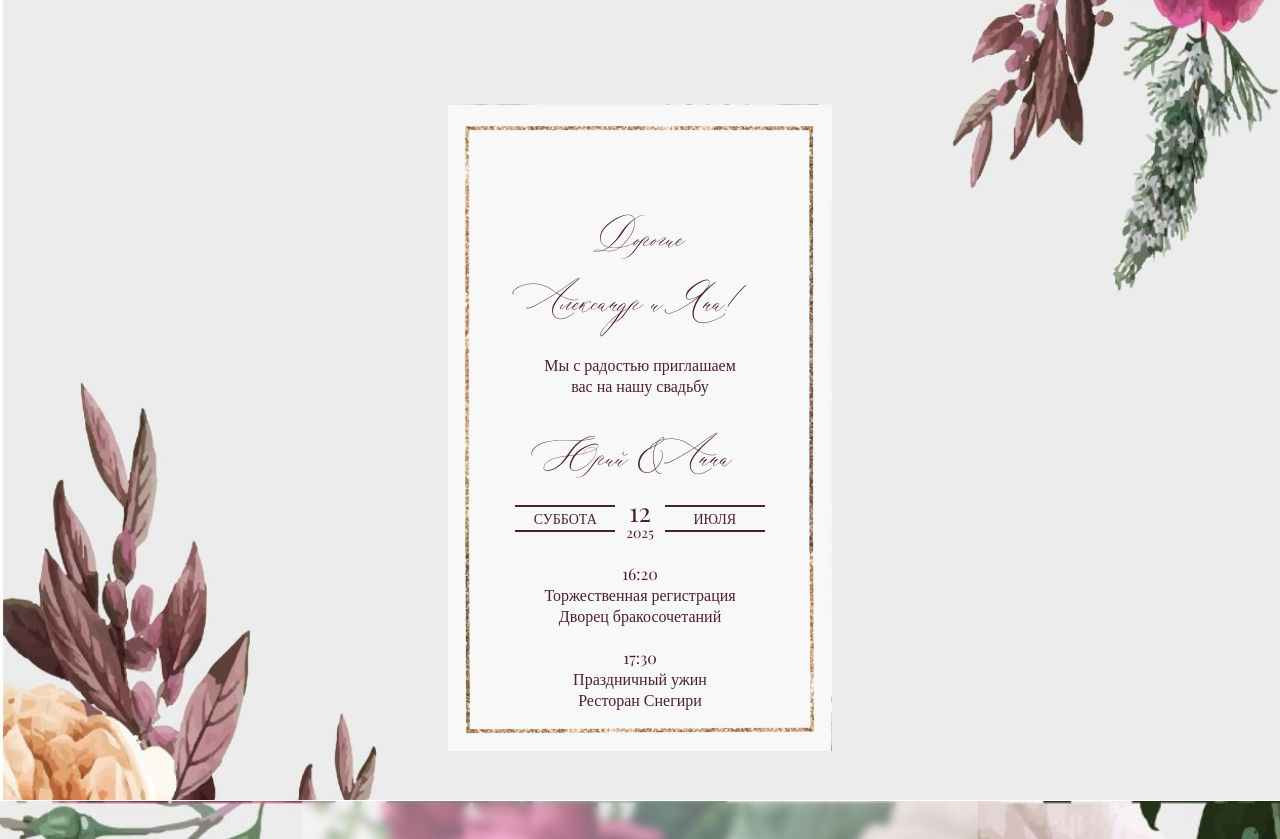
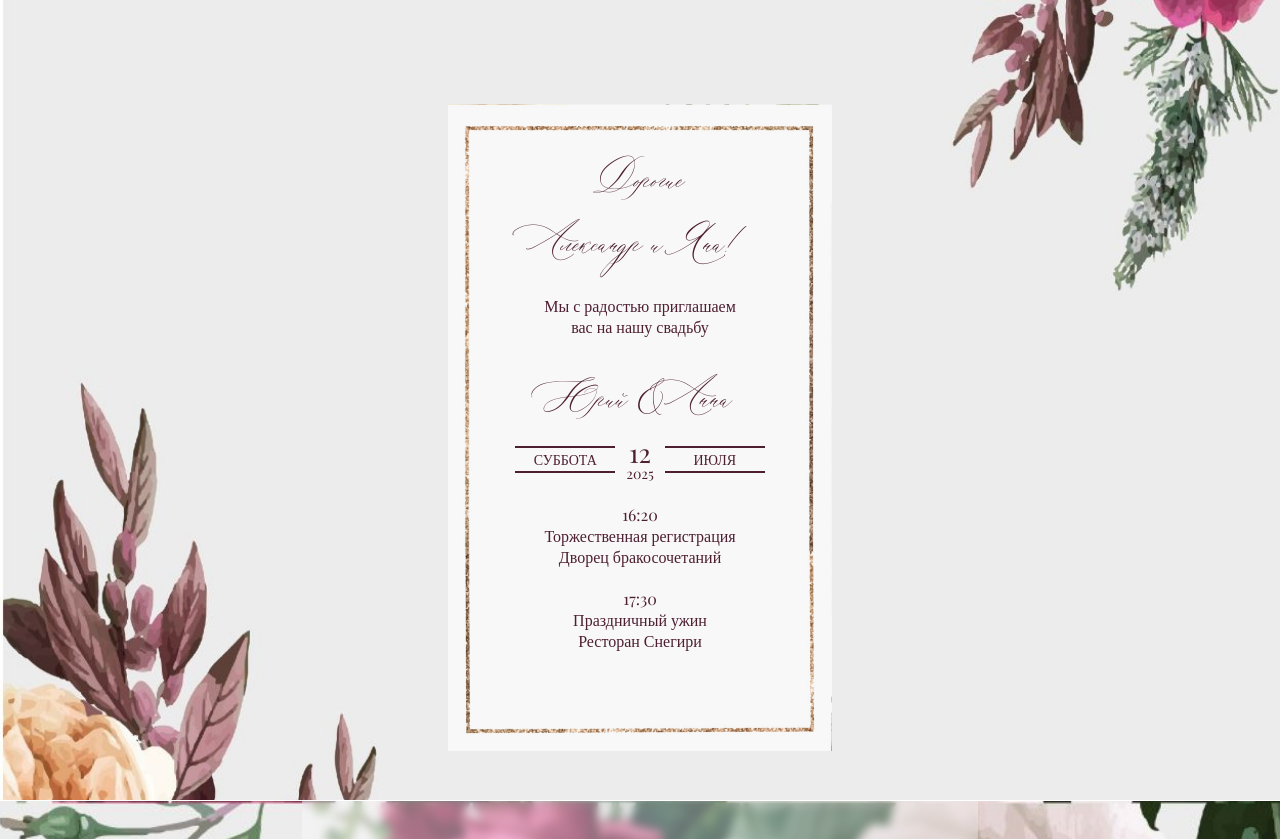
Before and after one commit to urakobzar/urakobzar.github.io, a PHP site: page /Alexander.html in a window 1280 px wide. Shown: the top 839 px of the page. Run offline with PHP 8.4, Linux system fonts and the light colour scheme.

Commit message:
Вместо бр марджин

```diff
--- a/WeddingInvitation/Alexander.html
+++ b/WeddingInvitation/Alexander.html
@@ -25,7 +25,7 @@
         <div class="header-content">
             <br>
             <h1 class="heading">
-                <span class="heading-subtext names"><br />Дорогие
+                <span class="heading-subtext names">Дорогие
                 <br>Александр и Яна!</span>
                 <span class="sub-heading">
                     <br>Мы с радостью приглашаем
--- a/WeddingInvitation/theme.css
+++ b/WeddingInvitation/theme.css
@@ -52,7 +52,7 @@ html, body {
 .heading {
     color: #4E1F31;
     font-weight: normal;
-    margin-top: 0px;
+    margin-top: 5px;
     margin-bottom: 0px;
 }
 
```
